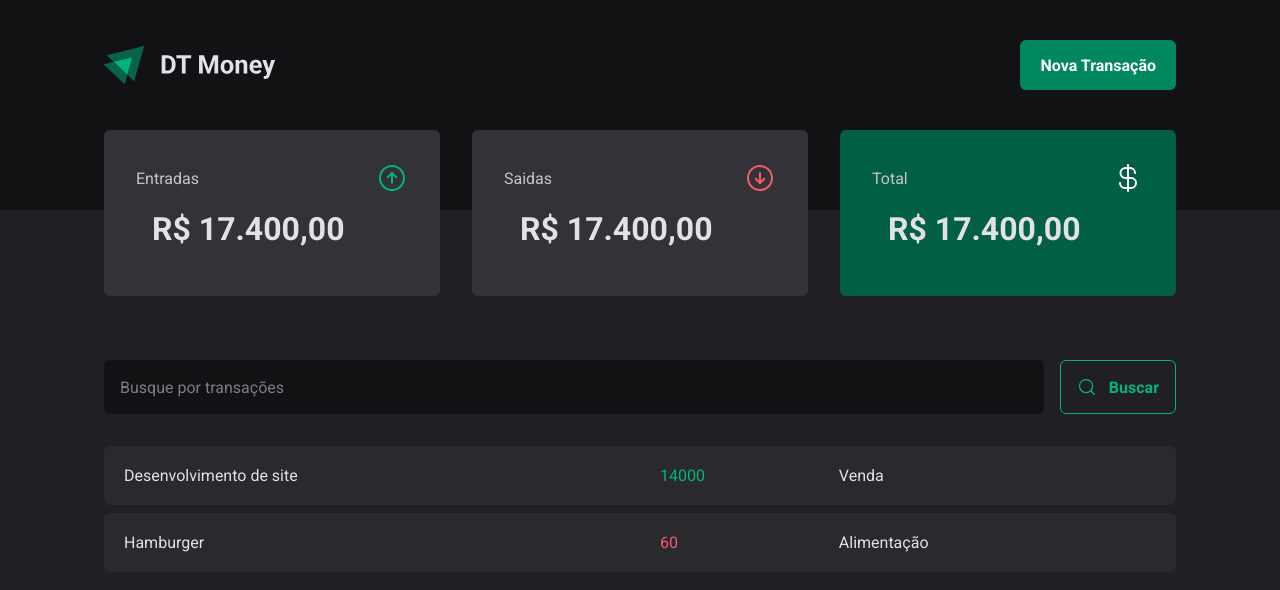
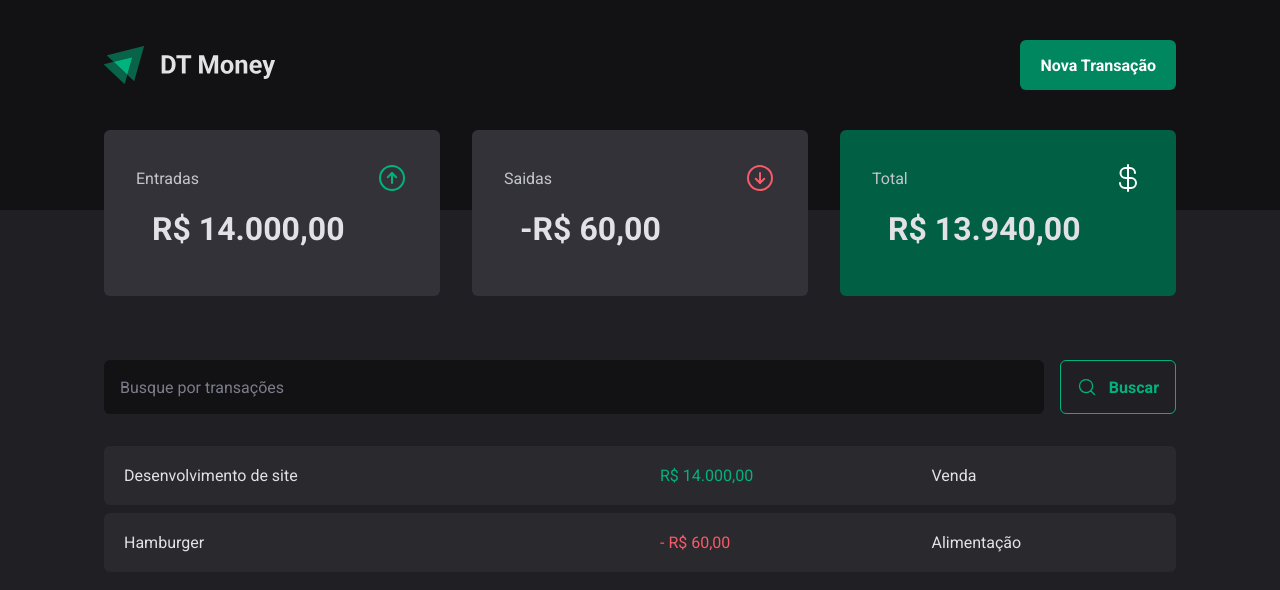
Before and after one commit to chelfonseca/dt-money, a React (Vite) app: page / in a window 1280 px wide. Shown: the top 590 px of the page. Built offline with nearby package versions, Linux system fonts and the light colour scheme; data requests are answered from the project's data file.

Commit message:
Summary and formatte price

```diff
--- a/src/components/Summary/index.tsx
+++ b/src/components/Summary/index.tsx
@@ -1,7 +1,30 @@
 import { SummaryCard, SummaryContainer } from "./styles";
-import { ArrowCircleDown, ArrowCircleUp, CurrencyDollar } from "phosphor-react"
+import { ArrowCircleDown, ArrowCircleUp, CurrencyDollar, Trash } from "phosphor-react"
+import { useContext } from "react";
+import { TransactionsContext } from "../../contexts/TransactionsContext";
+import { priceFormatter } from "../../utils/formatter";
 
 export function Summary() {
+
+    const {transactions } = useContext(TransactionsContext);
+
+    const summary = transactions.reduce(
+        (acc, transaction) => {
+            if(transaction.type === 'income'){
+                acc.income += transaction.price;
+                acc.total += transaction.price;
+            } else {
+                acc.outcome -= transaction.price;
+                acc.total -= transaction.price;
+            }
+            return acc;
+        },
+        {
+            income:0,
+            outcome:0,
+            total:0,
+        }
+    )
     return(
         <SummaryContainer>
             <SummaryCard>
@@ -9,21 +32,21 @@
                     <span>Entradas</span>
                     <ArrowCircleUp size={32} color="#00b37e"/>
                 </header>
-                <strong>R$ 17.400,00</strong>
+                <strong>{priceFormatter.format(summary.income)}</strong>
             </SummaryCard>
             <SummaryCard>
                 <header>
                     <span>Saidas</span>
                     <ArrowCircleDown size={32} color="#f75a68"/>
                 </header>
-                <strong>R$ 17.400,00</strong>
+                <strong>{priceFormatter.format(summary.outcome)}</strong>
             </SummaryCard>
             <SummaryCard variant="green">
                 <header>
                     <span>Total</span>
                     <CurrencyDollar size={32} color="#fff"/>
                 </header>
-                <strong>R$ 17.400,00</strong>
+                <strong>{priceFormatter.format(summary.total)}</strong>
             </SummaryCard>
         </SummaryContainer>
     )
--- a/src/pages/Transactions/index.tsx
+++ b/src/pages/Transactions/index.tsx
@@ -2,6 +2,7 @@
 import { Header } from "../../components/Header";
 import { Summary } from "../../components/Summary";
 import { TransactionsContext } from "../../contexts/TransactionsContext";
+import { dateFormatter, priceFormatter } from "../../utils/formatter";
 import { SearchForm } from "./components/SearchForm";
 import { PriceHighLight, TransactionContainer, TransactionTable } from "./styles";
 
@@ -26,11 +27,12 @@
                                         <td width="50%">{transaction.description}</td>
                                          <td>
                                          <PriceHighLight variant={transaction.type}>
-                                            {transaction.price}
+                                            {transaction.type === 'outcome' && '- '}
+                                            {priceFormatter.format(transaction.price)}
                                          </PriceHighLight>
                                          </td>
                                          <td>{transaction.category}</td>
-                                        <td>{transaction.createAt}</td>
+                                        {/* <td>{dateFormatter.format(new Date(transaction.createAt))}</td> */}
                                     </tr>
                                 )
                             })
--- /dev/null
+++ b/src/utils/formatter.ts
@@ -0,0 +1,6 @@
+export const dateFormatter = new Intl.DateTimeFormat('pt-BR');
+
+export const priceFormatter = new Intl.NumberFormat('pt-BR', {
+    style: 'currency',
+    currency: 'BRL'
+})
```
